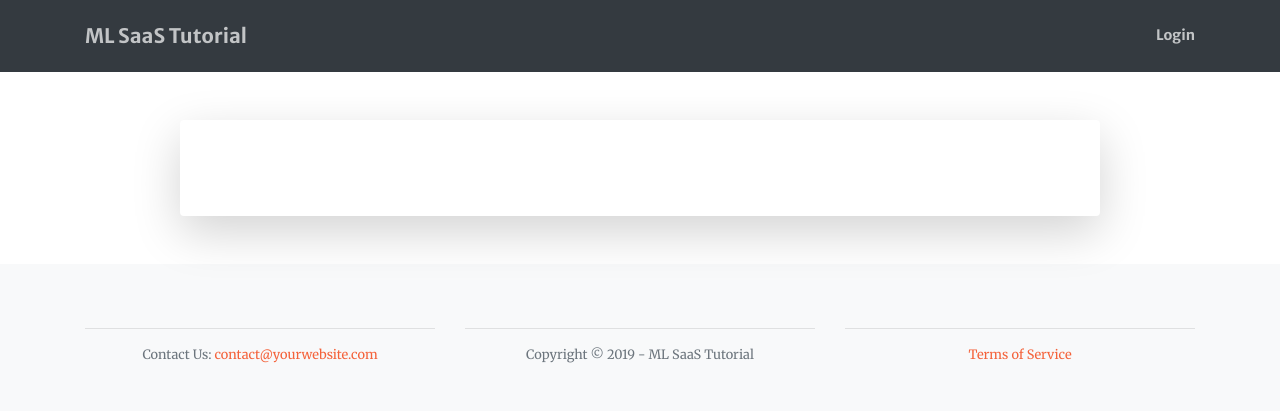
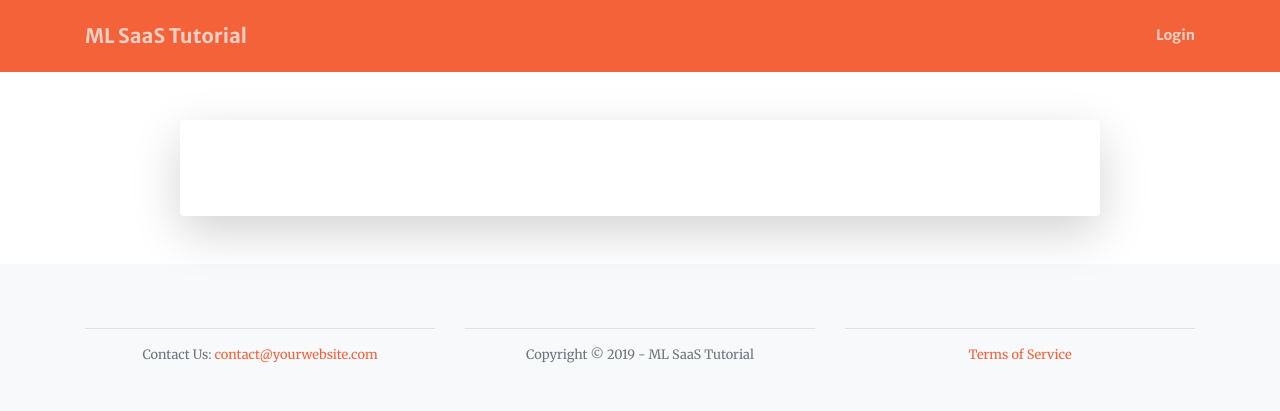
Before and after one commit to casper-hansen/Flask-Stripe-MySQL-Bootstrapped, a Flask app: template frontend/templates/base_templates/page_base.html in a window 1280 px wide. Shown: the top 411 px of the page. Run offline with Flask 2, Linux system fonts and the light colour scheme; the template is opened without the code that fills it, so the values that code supplies are empty; parts of the project's set-up code (start-up, migrations or seed data) failed here and were passed over; some libraries are stand-ins or nearby versions.

Commit message:
Changed page template nav bar theme to primary

```diff
--- a/app.py
+++ b/app.py
@@ -8,7 +8,7 @@ from flask_sqlalchemy import SQLAlchemy
 from sqlalchemy import exc
 
 # Upon importing, run backend/setup/__init__.py
-from backend.setup import app, db, User, login_manager, template_dir
+from backend.setup import app, db, User, login_manager
 
 @login_manager.user_loader
 def load_user(id):
--- a/frontend/templates/base_templates/page_base.html
+++ b/frontend/templates/base_templates/page_base.html
@@ -17,7 +17,7 @@ id="page-top"
 
 {% block content %}
 <!-- Navigation -->
-<nav class="navbar navbar-expand-lg navbar-dark bg-dark py-3" id="mainNav">
+<nav class="navbar navbar-expand-lg navbar-dark bg-primary py-3" id="mainNav">
   <div class="container">
     <a class="navbar-brand js-scroll-trigger" href="/">ML SaaS Tutorial</a>
     <button class="navbar-toggler navbar-toggler-right" type="button" data-toggle="collapse" data-target="#navbarResponsive" aria-controls="navbarResponsive" aria-expanded="false" aria-label="Toggle navigation">
```
